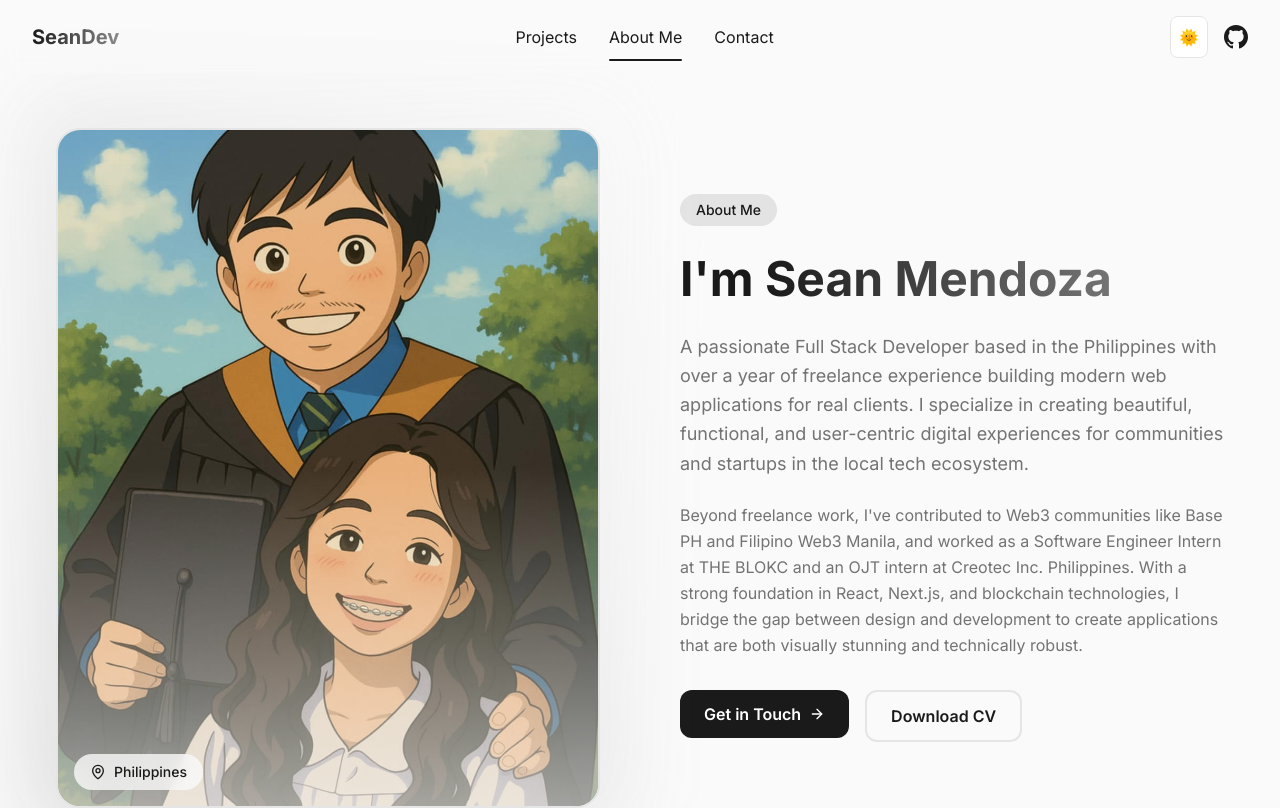
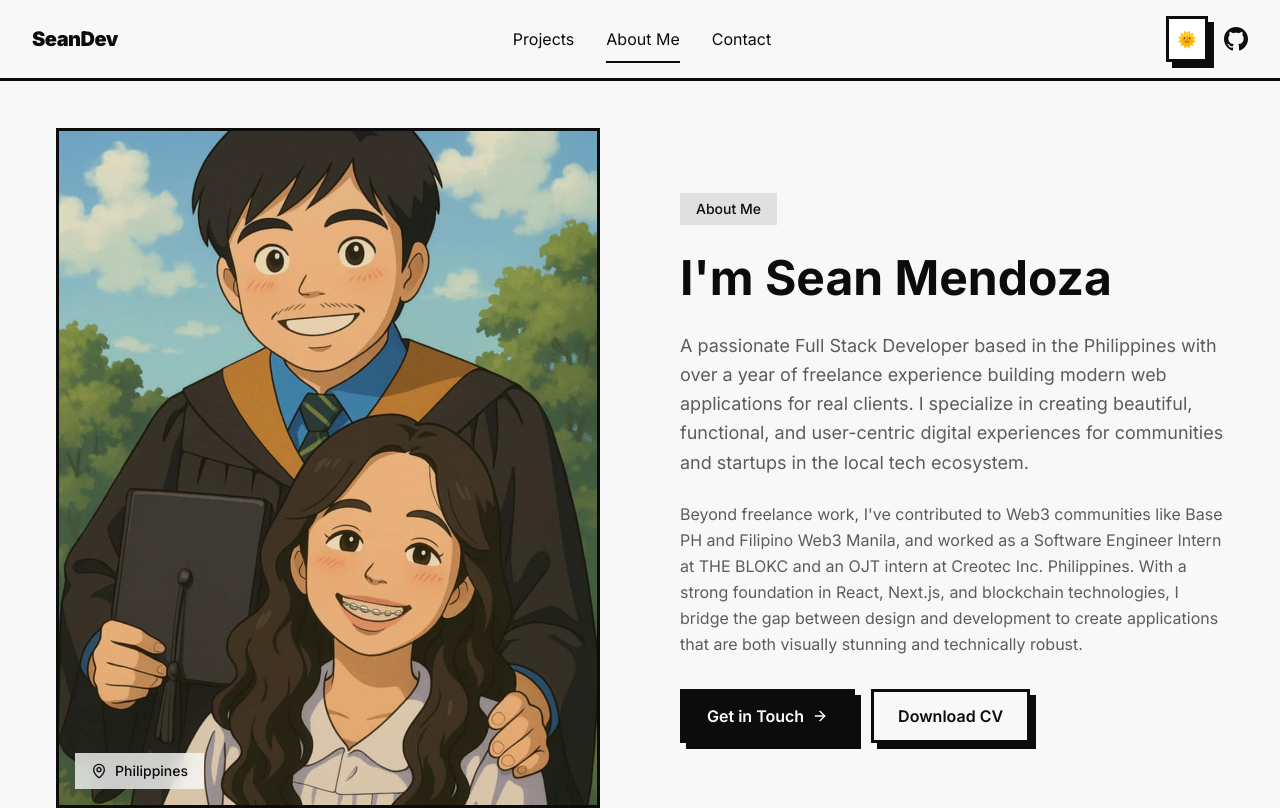
Before and after one commit to Sean070103/portfolio, a Next.js app: page /about in a window 1280 px wide. Shown: the top 808 px of the page. Built offline with nearby package versions, Linux system fonts and the light colour scheme.

Commit message:
addded neo brutalisim

```diff
--- a/src/app/contact/page.tsx
+++ b/src/app/contact/page.tsx
@@ -138,9 +138,9 @@ export default function ContactPage() {
                     <div className="p-2 sm:p-3 bg-primary/10 rounded-lg sm:rounded-xl group-hover:bg-primary/20 transition-colors">
                       <item.icon className="w-5 h-5 sm:w-6 sm:h-6 text-primary" />
                     </div>
-                    <div>
+                    <div className="min-w-0">
                       <p className="text-xs sm:text-sm text-muted-foreground">{item.label}</p>
-                      <p className="text-sm sm:text-base font-medium">{item.value}</p>
+                      <p className="text-sm sm:text-base font-medium break-all leading-tight">{item.value}</p>
                     </div>
                   </motion.a>
                 ))}
--- a/src/app/globals.css
+++ b/src/app/globals.css
@@ -1,33 +1,33 @@
 @import "tailwindcss";
 
 :root {
-  --background: #fafafa;
-  --foreground: #1a1a1a;
+  --background: #f8f8f8;
+  --foreground: #0c0c0c;
   --card: #ffffff;
-  --card-foreground: #1a1a1a;
-  --primary: #1a1a1a;
+  --card-foreground: #0c0c0c;
+  --primary: #0c0c0c;
   --primary-foreground: #ffffff;
-  --border: #e5e5e5;
-  --accent: #f5f5f5;
-  --secondary: #a3a3a3;
-  --muted: #737373;
-  --muted-foreground: #737373;
-  --primary-rgb: 26, 26, 26;
+  --border: #0c0c0c;
+  --accent: #ececec;
+  --secondary: #5c5c5c;
+  --muted: #5c5c5c;
+  --muted-foreground: #5c5c5c;
+  --primary-rgb: 12, 12, 12;
 }
 
 .dark {
-  --background: #0a0a0a;
-  --foreground: #fafafa;
-  --card: #141414;
-  --card-foreground: #fafafa;
-  --primary: #fafafa;
-  --primary-foreground: #0a0a0a;
-  --border: #262626;
-  --accent: #1a1a1a;
-  --secondary: #a3a3a3;
-  --muted: #737373;
-  --muted-foreground: #a3a3a3;
-  --primary-rgb: 250, 250, 250;
+  --background: #0b0b0b;
+  --foreground: #f2f2f2;
+  --card: #121212;
+  --card-foreground: #f2f2f2;
+  --primary: #f2f2f2;
+  --primary-foreground: #0b0b0b;
+  --border: #f2f2f2;
+  --accent: #1b1b1b;
+  --secondary: #bbbbbb;
+  --muted: #bbbbbb;
+  --muted-foreground: #bbbbbb;
+  --primary-rgb: 242, 242, 242;
 }
 
 @theme inline {
@@ -51,6 +51,11 @@ body {
   background: var(--background);
   color: var(--foreground);
   font-family: var(--font-sans);
+  background-image:
+    linear-gradient(var(--border) 1px, transparent 1px),
+    linear-gradient(90deg, var(--border) 1px, transparent 1px);
+  background-size: 28px 28px;
+  background-position: -1px -1px;
 }
 
 h1,
@@ -109,12 +114,13 @@ html {
 /* Card styles */
 .card {
   background: var(--card);
-  border: 1px solid var(--border);
-  border-radius: 1rem;
+  border: 3px solid var(--border);
+  border-radius: 0;
   padding: 1.5rem;
   transition: all 0.3s cubic-bezier(0.22, 1, 0.36, 1);
   position: relative;
   overflow: hidden;
+  box-shadow: 6px 6px 0 var(--border);
 }
 
 .card::before {
@@ -131,9 +137,9 @@ html {
 }
 
 .card:hover {
-  border-color: rgba(var(--primary-rgb), 0.3);
-  transform: translateY(-2px);
-  box-shadow: 0 20px 40px rgba(0, 0, 0, 0.1);
+  border-color: var(--border);
+  transform: translate(-2px, -2px);
+  box-shadow: 10px 10px 0 var(--border);
 }
 
 .card:hover::before {
@@ -143,18 +149,19 @@ html {
 /* Skill card styles */
 .skill-card {
   background: var(--card);
-  border: 1px solid var(--border);
-  border-radius: 0.5rem;
+  border: 3px solid var(--border);
+  border-radius: 0;
   padding: 1rem;
   display: flex;
   align-items: center;
   gap: 0.5rem;
   transition: all 0.2s ease;
+  box-shadow: 5px 5px 0 var(--border);
 }
 
 .skill-card:hover {
   border-color: var(--primary);
-  transform: translateY(-2px);
+  transform: translate(-2px, -2px);
 }
 
 @keyframes blink {
@@ -583,6 +590,53 @@ button.bg-primary {
   color: var(--primary-foreground) !important;
 }
 
+/* Neo-brutalist global shape language */
+.rounded, .rounded-md, .rounded-lg, .rounded-xl, .rounded-2xl, .rounded-3xl, .rounded-full {
+  border-radius: 0 !important;
+}
+
+.border, .border-2 {
+  border-width: 3px !important;
+}
+
+.shadow-lg, .shadow-xl, .shadow-2xl {
+  box-shadow: 8px 8px 0 var(--border) !important;
+}
+
+button,
+[type="button"],
+[type="submit"] {
+  border: 3px solid var(--border);
+  border-radius: 0;
+  box-shadow: 6px 6px 0 var(--border);
+}
+
+button:hover,
+[type="button"]:hover,
+[type="submit"]:hover {
+  transform: translate(-2px, -2px);
+  box-shadow: 10px 10px 0 var(--border);
+}
+
+input, textarea {
+  border-width: 3px !important;
+  border-radius: 0 !important;
+}
+
+.bg-gradient-to-r,
+.bg-gradient-to-l,
+.bg-gradient-to-t,
+.bg-gradient-to-b,
+.bg-gradient-to-tr,
+.bg-gradient-to-br {
+  background-image: none !important;
+}
+
+.bg-clip-text.text-transparent {
+  color: var(--foreground) !important;
+  -webkit-text-fill-color: var(--foreground) !important;
+}
+
 .btn-primary::before {
   content: '';
   position: absolute;
--- a/src/app/page.tsx
+++ b/src/app/page.tsx
@@ -2,6 +2,7 @@
 
 import { useEffect, useState } from "react";
 import Link from "next/link";
+import Image from "next/image";
 import { motion } from "framer-motion";
 import { ArrowRight, Code2, Palette, Blocks, ExternalLink } from "lucide-react";
 
@@ -204,10 +205,12 @@ export default function Home() {
 
                   {/* Main image */}
                   <div className="absolute inset-4 rounded-full overflow-hidden border-4 border-primary/20 bg-card shadow-2xl">
-                    <img
+                    <Image
                       src="/seanie.png"
                       alt="Sean Michael Andrew B. Mendoza"
-                      className="w-full h-full object-cover"
+                      fill
+                      sizes="(max-width: 640px) 256px, (max-width: 1024px) 320px, 384px"
+                      className="object-cover"
                     />
                   </div>
 
@@ -310,10 +313,12 @@ export default function Home() {
               >
                 {/* Image */}
                 <div className="relative h-52 overflow-hidden">
-                  <img
+                  <Image
                     src={project.image}
                     alt={project.title}
-                    className="w-full h-full object-cover group-hover:scale-110 transition-transform duration-500"
+                    fill
+                    sizes="(max-width: 768px) 100vw, (max-width: 1200px) 50vw, 33vw"
+                    className="object-cover group-hover:scale-110 transition-transform duration-500"
                   />
                   <div className="absolute inset-0 bg-gradient-to-t from-background/80 to-transparent opacity-0 group-hover:opacity-100 transition-opacity" />
 
--- a/src/components/ClientLayout.tsx
+++ b/src/components/ClientLayout.tsx
@@ -16,25 +16,19 @@ export default function ClientLayout({
   return (
     <ThemeProvider>
       <div className="min-h-screen flex flex-col bg-background">
-        {/* Background pattern */}
+        {/* Monochrome grid background */}
         <div className="fixed inset-0 -z-50 overflow-hidden">
-          {/* Gradient mesh background */}
-          <div className="absolute inset-0 bg-gradient-to-br from-background via-background to-background" />
-
-          {/* Subtle grid pattern */}
+          <div className="absolute inset-0 bg-background" />
           <div
-            className="absolute inset-0 opacity-[0.02] dark:opacity-[0.05]"
+            className="absolute inset-0 opacity-[0.08] dark:opacity-[0.14]"
             style={{
               backgroundImage: `
                 linear-gradient(var(--primary) 1px, transparent 1px),
                 linear-gradient(90deg, var(--primary) 1px, transparent 1px)
               `,
-              backgroundSize: '60px 60px'
+              backgroundSize: "28px 28px"
             }}
           />
-
-          {/* Top gradient accent */}
-          <div className="absolute top-0 left-0 right-0 h-[500px] bg-gradient-to-b from-primary/5 to-transparent" />
         </div>
 
         <Navbar />
--- a/src/components/Navbar.tsx
+++ b/src/components/Navbar.tsx
@@ -82,8 +82,8 @@ export default function Navbar() {
           transition-all duration-500 ease-out
           ${
             isScrolled
-              ? "bg-background/80 backdrop-blur-md shadow-lg py-2"
-              : "bg-background/50 backdrop-blur-sm py-4"
+              ? "bg-background border-b-[3px] border-border py-2"
+              : "bg-background border-b-[3px] border-border py-4"
           }
         `}
       >
@@ -92,14 +92,14 @@ export default function Navbar() {
             {/* Logo */}
             <Link href="/" className="relative group">
               <motion.span
-                className="text-xl font-bold bg-clip-text text-transparent bg-gradient-to-r from-primary to-primary/50"
+                className="text-xl font-black tracking-tight"
                 whileHover={{ scale: 1.05 }}
                 whileTap={{ scale: 0.95 }}
               >
                 SeanDev
               </motion.span>
               <motion.span
-                className="absolute -bottom-1 left-0 h-0.5 bg-primary rounded-full"
+                className="absolute -bottom-1 left-0 h-1 bg-primary"
                 initial={{ width: 0 }}
                 whileHover={{ width: "100%" }}
                 transition={{ duration: 0.3 }}
@@ -141,7 +141,7 @@ export default function Navbar() {
               {/* Theme toggle */}
               <motion.button
                 onClick={toggleTheme}
-                className="p-2 rounded-lg bg-card hover:bg-card/80 transition-all duration-300 border border-border"
+                className="p-2 bg-card hover:bg-accent transition-all duration-300 border-[3px] border-border shadow-[4px_4px_0_var(--border)]"
                 aria-label="Toggle theme"
                 whileHover={{ scale: 1.1, rotate: 15 }}
                 whileTap={{ scale: 0.9 }}
@@ -179,7 +179,7 @@ export default function Navbar() {
 
               {/* Mobile menu button */}
               <motion.button
-                className="md:hidden p-2 rounded-lg hover:bg-card transition-all duration-300"
+                className="md:hidden p-2 border-[3px] border-border bg-card hover:bg-accent transition-all duration-300 shadow-[4px_4px_0_var(--border)]"
                 onClick={toggleMenu}
                 aria-label="Toggle menu"
                 whileTap={{ scale: 0.9 }}
@@ -219,7 +219,7 @@ export default function Navbar() {
         <AnimatePresence>
           {isMenuOpen && (
             <motion.div
-              className="fixed inset-0 bg-background/60 backdrop-blur-sm md:hidden"
+              className="fixed inset-0 bg-background/70 md:hidden"
               initial={{ opacity: 0 }}
               animate={{ opacity: 1 }}
               exit={{ opacity: 0 }}
@@ -234,7 +234,7 @@ export default function Navbar() {
         <AnimatePresence>
           {isMenuOpen && (
             <motion.div
-              className="fixed top-14 right-0 h-[calc(100vh-3.5rem)] w-72 bg-background/95 backdrop-blur-md border-l border-border shadow-2xl md:hidden"
+              className="fixed top-14 right-0 h-[calc(100vh-3.5rem)] w-72 bg-background border-l-[3px] border-border md:hidden"
               variants={mobileMenuVariants}
               initial="closed"
               animate="open"
@@ -255,11 +255,11 @@ export default function Navbar() {
                       href={link.href}
                       className={`
                         block w-full text-left px-4 py-3
-                        rounded-lg transition-all duration-300
+                        border-[3px] border-border transition-all duration-300
                         ${
                           pathname === link.href
-                            ? "bg-primary/10 text-primary border-l-2 border-primary"
-                            : "hover:bg-card hover:pl-6"
+                            ? "bg-primary text-primary-foreground"
+                            : "bg-card hover:bg-accent hover:pl-6"
                         }
                       `}
                       onClick={toggleMenu}
```
Also changed, not shown: src/app/projects/page.tsx (+9 -4 lines), src/components/Footer.tsx (+5 -5 lines).
